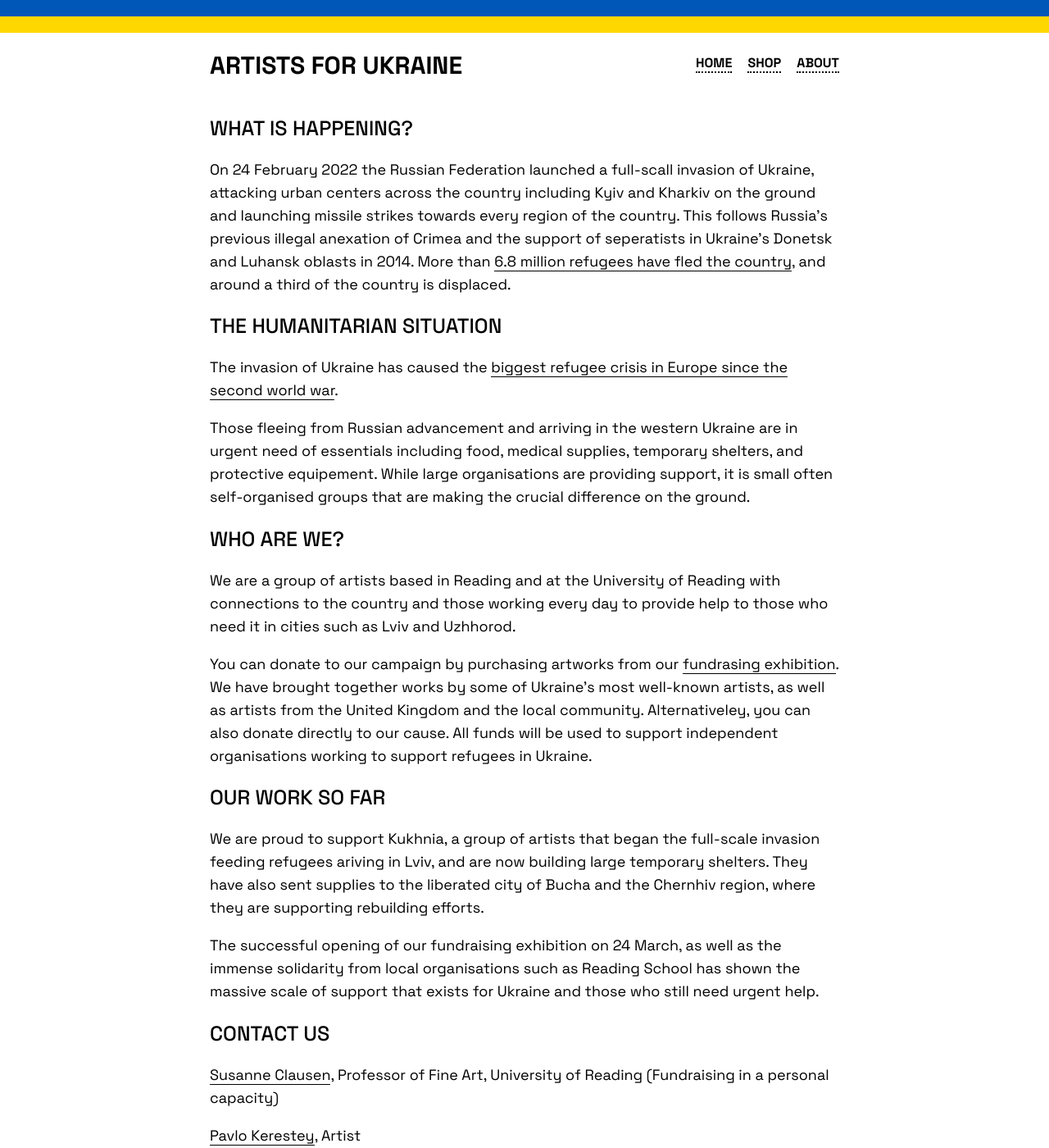
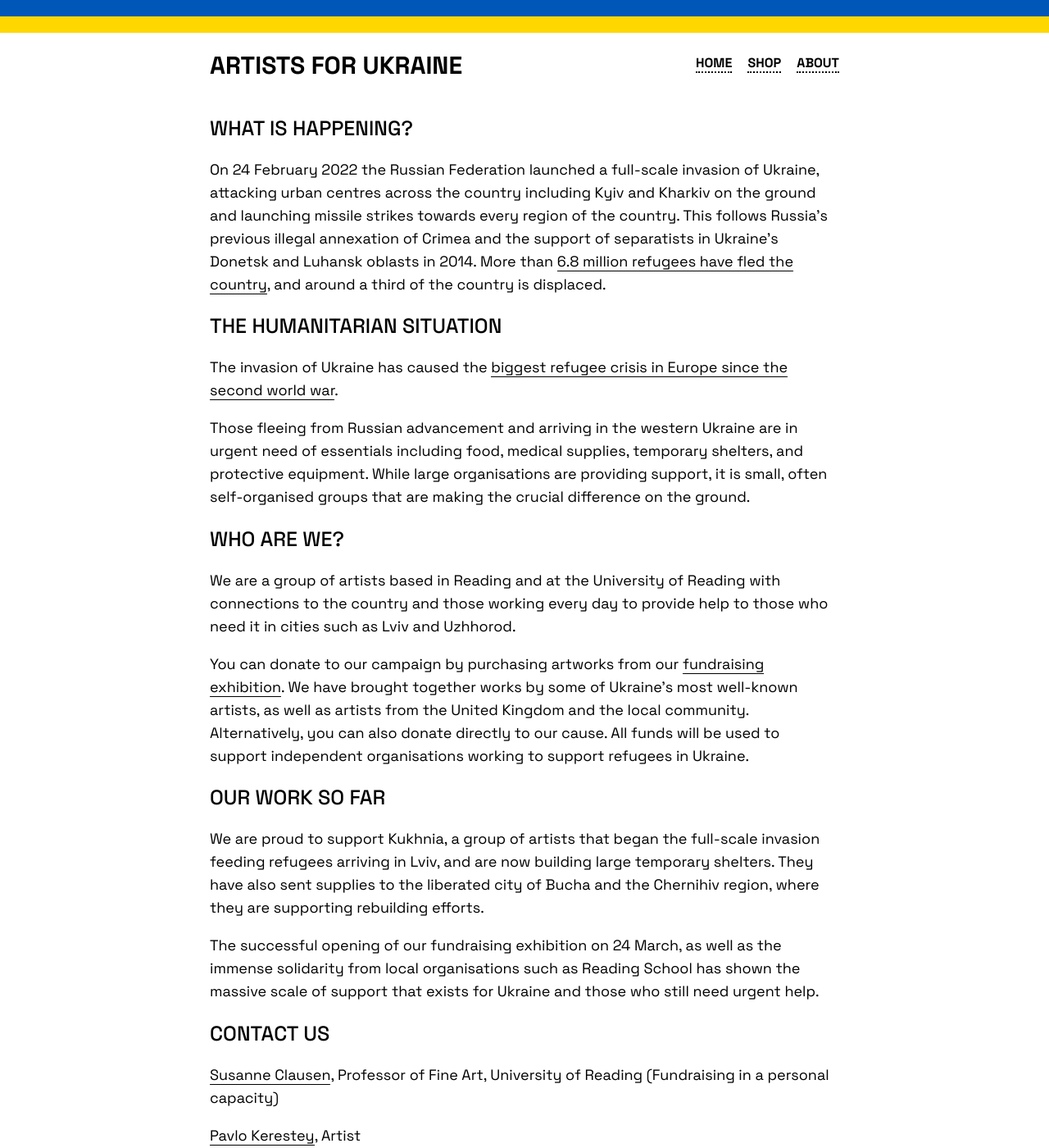
Before and after one commit to Zanemax/artists-for-ukraine, a Jekyll site: the page built from about.html, in a window 1280 px wide and 1400 px high. Shown: the whole window at 82% size. Built offline with Jekyll 4.4.1, drawn with Linux system fonts in a browser that asks for light colours.

Commit message:
Spellingss

```diff
--- a/about.html
+++ b/about.html
@@ -3,23 +3,23 @@ layout: wrapper
 title: Artists for Ukraine | About
 ---
 <h2>WHAT IS HAPPENING?</h2>
-<p>On 24 February 2022 the Russian Federation launched a full-scall invasion of Ukraine, attacking urban centers across the country including Kyiv and Kharkiv on the ground and launching missile strikes towards every region of the country. This follows Russia's previous illegal anexation of Crimea and the support of seperatists in Ukraine's Donetsk and Luhansk oblasts in 2014. More than <a href="https://data2.unhcr.org/en/situations/ukraine">6.8 million refugees have fled the country</a>, and around a third of the country is displaced.</p>
+<p>On 24 February 2022 the Russian Federation launched a full-scale invasion of Ukraine, attacking urban centres across the country including Kyiv and Kharkiv on the ground and launching missile strikes towards every region of the country. This follows Russia's previous illegal annexation of Crimea and the support of separatists in Ukraine's Donetsk and Luhansk oblasts in 2014. More than <a href="https://data2.unhcr.org/en/situations/ukraine">6.8 million refugees have fled the country</a>, and around a third of the country is displaced.</p>
 
 
 <h2>THE HUMANITARIAN SITUATION</h2>
 <p>The invasion of Ukraine has caused the <a href="https://www.theguardian.com/world/2022/mar/08/we-couldnt-stand-it-the-ukrainians-travelling-for-days-to-flee-russian-bombs-and-rockets">biggest refugee crisis in Europe since the second world war</a>.</p>
 
-<p>Those fleeing from Russian advancement and arriving in the western Ukraine are in urgent need of essentials including food, medical supplies, temporary shelters, and protective equipement. While large organisations are providing support, it is small often self-organised groups that are making the crucial difference on the ground.</p>
+<p>Those fleeing from Russian advancement and arriving in the western Ukraine are in urgent need of essentials including food, medical supplies, temporary shelters, and protective equipment. While large organisations are providing support, it is small, often self-organised groups that are making the crucial difference on the ground.</p>
 
 <h2>WHO ARE WE?</h2>
 
 <p>We are a group of artists based in Reading and at the University of Reading with connections to the country and those working every day to provide help to those who need it in cities such as Lviv and Uzhhorod.</p>
 
-<p>You can donate to our campaign by purchasing artworks from our <a href="/shop">fundrasing exhibition</a>. We have brought together works by some of Ukraine's most well-known artists, as well as artists from the United Kingdom and the local community. Alternativeley, you can also donate directly to our cause. All funds will be used to support independent organisations working to support refugees in Ukraine.</p>
+<p>You can donate to our campaign by purchasing artworks from our <a href="/shop">fundraising exhibition</a>. We have brought together works by some of Ukraine's most well-known artists, as well as artists from the United Kingdom and the local community. Alternatively, you can also donate directly to our cause. All funds will be used to support independent organisations working to support refugees in Ukraine.</p>
 
 <h2>OUR WORK SO FAR</h2>
 
-<p>We are proud to support Kukhnia, a group of artists that began the full-scale invasion feeding refugees ariving in Lviv, and are now building large temporary shelters. They have also sent supplies to the liberated city of Bucha and the Chernhiv region, where they are supporting rebuilding efforts.</p>
+<p>We are proud to support Kukhnia, a group of artists that began the full-scale invasion feeding refugees arriving in Lviv, and are now building large temporary shelters. They have also sent supplies to the liberated city of Bucha and the Chernihiv region, where they are supporting rebuilding efforts.</p>
 
 <p>The successful opening of our fundraising exhibition on 24 March, as well as the immense solidarity from local organisations such as Reading School has shown the massive scale of support that exists for Ukraine and those who still need urgent help.</p>
 
```
